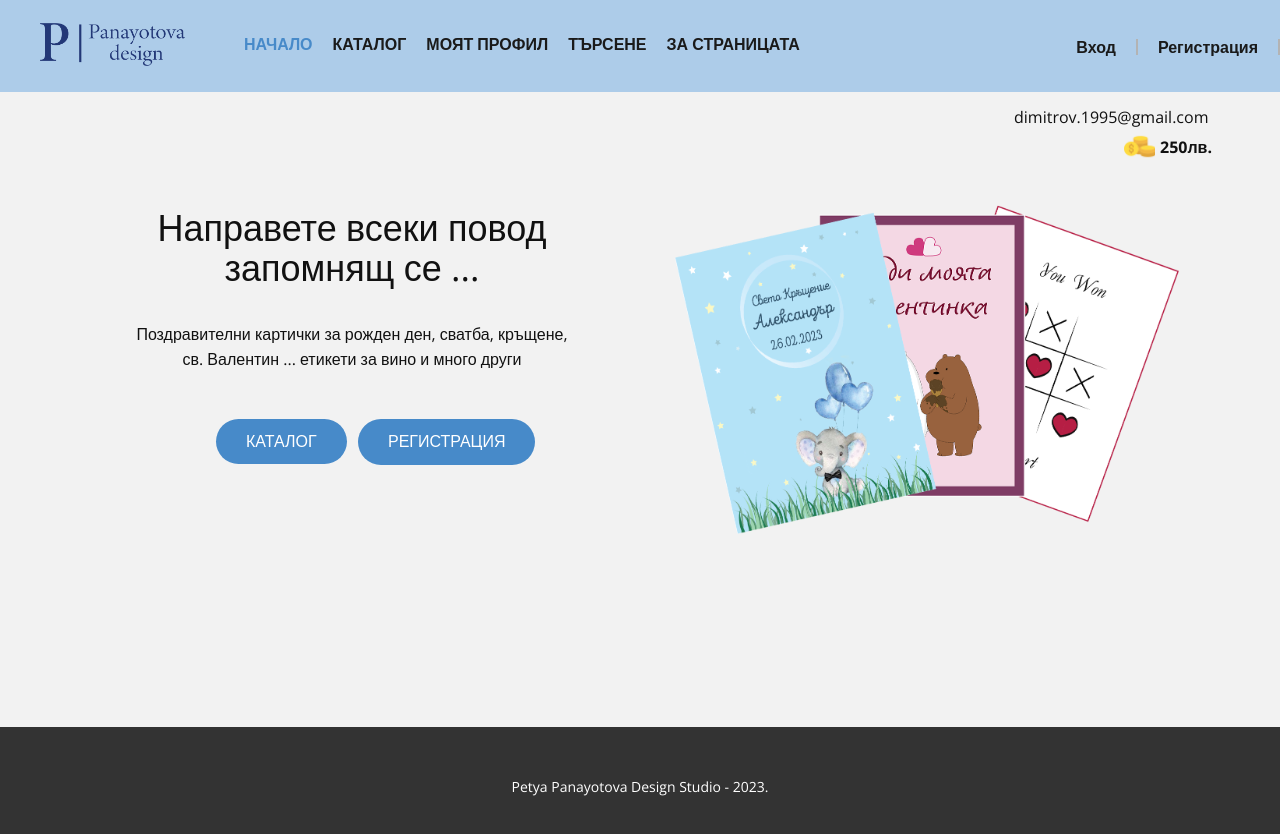
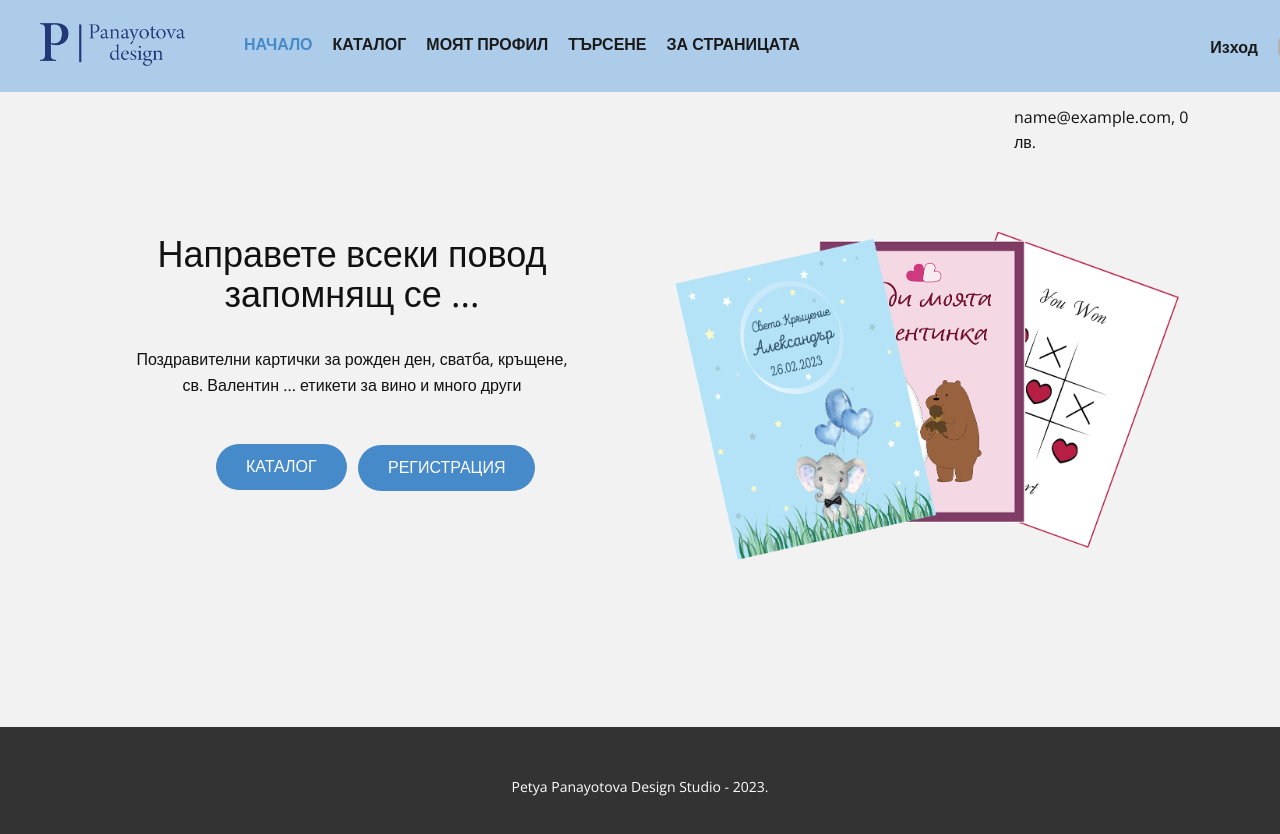
Before and after one commit to vladi1995/PetyaPanayotovaDesignStudio, a React (Create React App) app in the folder client/: page / in a window 1280 px wide. Shown: the top 834 px of the page. Built offline with nearby package versions, Linux system fonts and the light colour scheme; sample sign-in values are in the browser's storage.

Commit message:
Login and register implemented

```diff
--- a/client/src/App.js
+++ b/client/src/App.js
@@ -2,6 +2,7 @@ import Footer from "./components/common/Footer";
 import Header from "./components/common/Header";
 import Home from "./components/home/Home";
 import Login from "./components/auth/Login";
+import Logout from "./components/auth/Logout";
 
 import { Routes, Route } from 'react-router-dom';
 import Register from "./components/auth/Register";
@@ -17,6 +18,7 @@ function App() {
           <Route path="/" element={<Home />} />
           <Route path="/auth/register" element={<Register />} />
           <Route path="/auth/login" element={<Login />} />
+          <Route path="/auth/logout" element={<Logout />} />
         </Routes>
 
         <Footer />
--- a/client/src/components/auth/Login.js
+++ b/client/src/components/auth/Login.js
@@ -1,7 +1,11 @@
-import { useState } from 'react';
-import { NavLink } from 'react-router-dom';
+import { useState, useContext } from 'react';
+import { NavLink, useNavigate } from 'react-router-dom';
+import { AuthContext } from "../../contexts/AuthContext";
+import * as authService from "../../services/authService";
 
 const Login = () => {
+    const { userLogin } = useContext(AuthContext);
+    const navigate = useNavigate();
     const [value, setValue] = useState({
         email: '',
         password: '',
@@ -16,6 +20,14 @@ const Login = () => {
 
     const submitLoginHandler = (e) => {
         e.preventDefault();
+        authService.login(value.email, value.password)
+            .then(authData => {
+                userLogin(authData);
+                navigate('/');
+            })
+            .catch(() => {
+                navigate('/');
+            });
     };
 
     return (
@@ -24,7 +36,7 @@ const Login = () => {
                 <h2 className="u-text u-text-default u-text-1">Вход в системата</h2>
                 <div className="u-form u-form-1">
                     <form onSubmit={submitLoginHandler} action="https://forms.nicepagesrv.com/v2/form/process"
-                        className="u-clearfix u-form-spacing-15 u-form-vertical u-inner-form" style={{"padding": " 10px"}} source="email"
+                        className="u-clearfix u-form-spacing-15 u-form-vertical u-inner-form" style={{ "padding": " 10px" }} source="email"
                         name="form">
                         <div className="u-form-group u-form-name u-label-top">
                             <label for="name-3b9a" className="u-label">Email:</label>
@@ -33,7 +45,7 @@ const Login = () => {
                         </div>
                         <div className="u-form-group u-label-top">
                             <label for="email-3b9a" className="u-label">Парола:</label>
-                            <input onChange={onChange} value={value.password} type="text" placeholder="Въведете парола" id="email-3b9a" name="password"
+                            <input onChange={onChange} value={value.password} type="password" placeholder="Въведете парола" id="email-3b9a" name="password"
                                 className="u-border-1 u-border-grey-30 u-input u-input-rectangle u-radius-10 u-white u-input-2"
                                 required="required" />
                         </div>
--- /dev/null
+++ b/client/src/components/auth/Logout.js
@@ -0,0 +1,25 @@
+import { useEffect, useContext } from 'react';
+import { useNavigate } from 'react-router-dom';
+
+import { AuthContext } from '../../contexts/AuthContext';
+import * as authService from '../../services/authService';
+
+const Logout = () => {
+    const navigate = useNavigate();
+    const { user, userLogout } = useContext(AuthContext);
+
+    useEffect(() => {
+        authService.logout(user.accessToken)
+            .then(() => {
+                userLogout();
+                navigate('/');
+            })
+            .catch(() => {
+                navigate('/');
+            });
+    });
+
+    return null;
+}
+
+export default Logout;
--- a/client/src/components/common/Header.js
+++ b/client/src/components/common/Header.js
@@ -1,6 +1,10 @@
-import {NavLink} from 'react-router-dom';
+import { NavLink } from 'react-router-dom';
+import { useContext } from "react";
+import { AuthContext } from "../../contexts/AuthContext";
 
 const Header = () => {
+    const { user } = useContext(AuthContext);
+
     return (
         <header className="u-clearfix u-header u-palette-1-light-2 u-sticky u-sticky-ee31 u-header" id="sec-b022">
             <nav className="u-align-center u-menu u-menu-dropdown u-offcanvas u-menu-1">
@@ -42,14 +46,26 @@ const Header = () => {
             <nav className="u-menu u-menu-dropdown u-offcanvas u-menu-2">
                 <div className="u-custom-menu u-nav-container">
                     <ul className="u-nav u-spacing-0 u-unstyled u-nav-3">
-                        <li className="u-nav-item"><NavLink
+                        {user.email ?
+                            <li className="u-nav-item">
+                                <NavLink
+                                    className="u-border-2 u-border-active-grey-30 u-border-grey-30 u-border-hover-grey-30 u-border-no-bottom u-border-no-left u-border-no-top u-button-style u-nav-link u-text-active-palette-1-base u-text-grey-90 u-text-hover-palette-1-base"
+                                    to="/auth/logout" style={{ padding: '0px 20px' }}>Изход</NavLink>
+                            </li>
+                            :
+                            <>
+                                <li className="u-nav-item">
+                                    <NavLink
                                         className="u-border-2 u-border-active-grey-30 u-border-grey-30 u-border-hover-grey-30 u-border-no-bottom u-border-no-left u-border-no-top u-button-style u-nav-link u-text-active-palette-1-base u-text-grey-90 u-text-hover-palette-1-base"
                                         to="/auth/login" style={{ padding: '0px 20px' }}>Вход</NavLink>
                                 </li>
-                        <li className="u-nav-item"><NavLink
+                                <li className="u-nav-item">
+                                    <NavLink
                                         className="u-border-2 u-border-active-grey-30 u-border-grey-30 u-border-hover-grey-30 u-border-no-bottom u-border-no-left u-border-no-top u-button-style u-nav-link u-text-active-palette-1-base u-text-grey-90 u-text-hover-palette-1-base"
                                         to="/auth/register" style={{ padding: '0px 20px' }}>Регистрация</NavLink>
                                 </li>
+                            </>
+                        }
                     </ul>
                 </div>
             </nav>
--- a/client/src/components/home/Home.js
+++ b/client/src/components/home/Home.js
@@ -1,9 +1,17 @@
+import { useContext } from "react";
+import { NavLink } from "react-router-dom";
+import { AuthContext } from "../../contexts/AuthContext";
+
 const Home = () => {
+    const { user } = useContext(AuthContext);
+
     return (
         <section className="u-clearfix u-grey-5 u-section-1" id="sec-92f0">
             <div className="u-clearfix u-sheet u-sheet-1">
-                <p className="u-text u-text-default u-text-1">dimitrov.1995@gmail.com</p>
+                {user.email && <p className="u-text u-text-default u-text-1">{user.email}, {user.budget || 0} лв.</p>}
+
                 <div className="u-clearfix u-expanded-width u-gutter-12 u-layout-wrap u-layout-wrap-1">
+
                     <div className="u-layout">
                         <div className="u-layout-row">
                             <div className="u-container-style u-layout-cell u-left-cell u-size-30 u-size-xs-60 u-layout-cell-1" src="">
@@ -13,7 +21,7 @@ const Home = () => {
                                     <p className="u-align-center u-text u-text-3">Поздравителни картички за рожден ден, сватба, кръщене, св.
                                         Валентин ... етикети за вино и много други</p>
                                     <a href="#" className="u-btn u-btn-round u-button-style u-radius-50 u-btn-1">КАТАЛОГ</a>
-                                    <a href="#" className="u-btn u-btn-round u-button-style u-radius-50 u-btn-2">РЕГИСТРАЦИЯ</a>
+                                    <NavLink to="/auth/register" className="u-btn u-btn-round u-button-style u-radius-50 u-btn-2">РЕГИСТРАЦИЯ</NavLink>
                                 </div>
                             </div>
                             <div
@@ -21,11 +29,11 @@ const Home = () => {
                                 src="" data-image-width="1920" data-image-height="1080">
                                 <div className="u-container-layout u-container-layout-2" src=""></div>
                             </div>
+
                         </div>
+
                     </div>
                 </div>
-                <p className="u-text u-text-default u-text-4">250лв.</p><span className="u-file-icon u-icon u-icon-1">
-                    <img src="/images/845665.png" alt="" /></span>
             </div>
         </section>
     );
```
Lines whose indentation alone changed are shown as unchanged.
